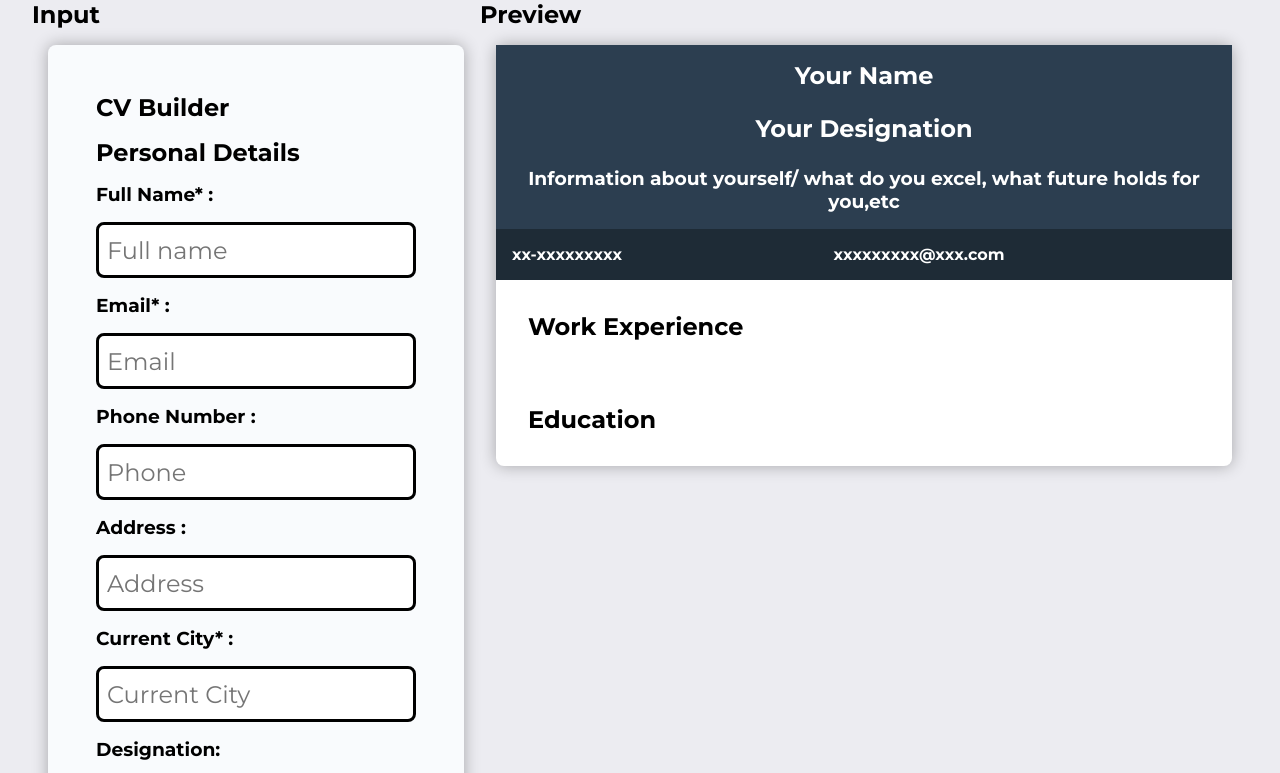
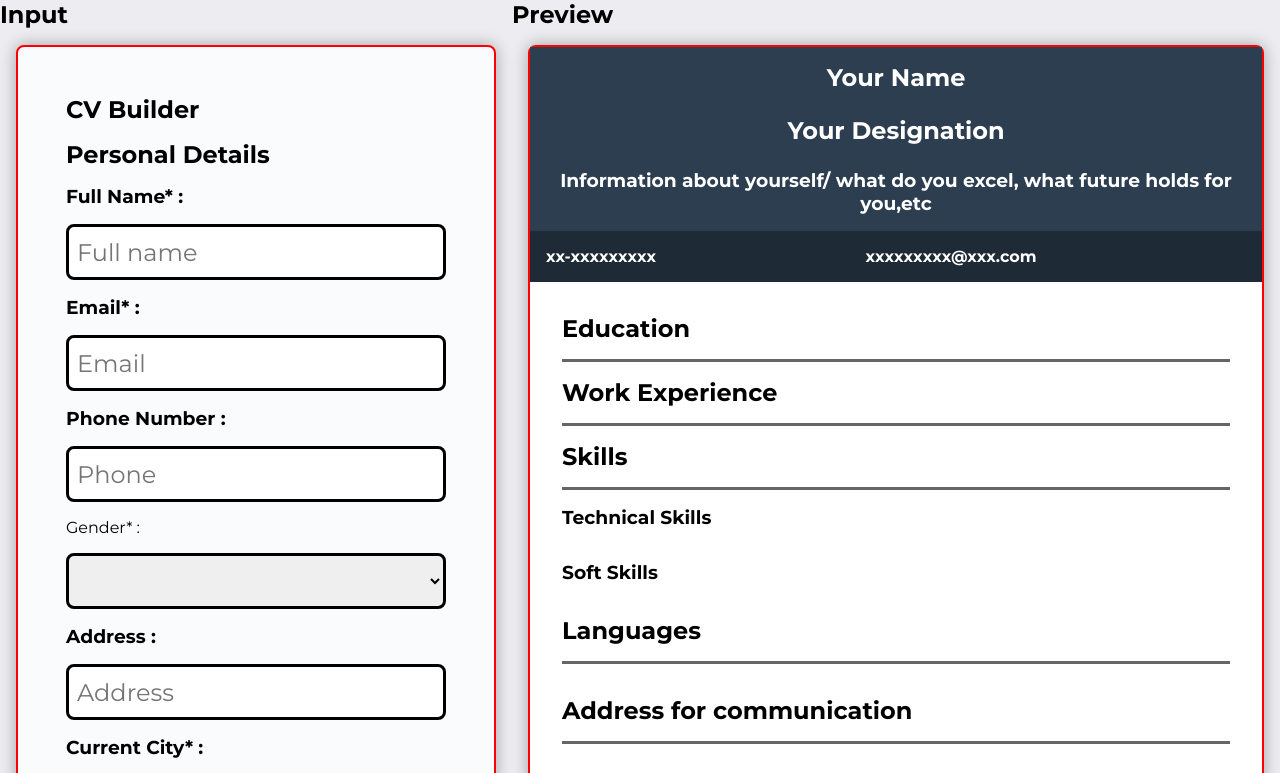
Before and after one commit to madhavjari/cv-application, a React (Vite) app: page / in a window 1280 px wide. Shown: the top 773 px of the page. Built offline with nearby package versions, Linux system fonts and the light colour scheme.

Commit message:
Added gender, rendered everthing in cv preview

```diff
--- a/src/App.css
+++ b/src/App.css
@@ -1,5 +1,5 @@
 .input {
-  width: 35%;
+  width: 40%;
 }
 
 .output {
@@ -13,6 +13,15 @@
   display: grid;
   border-radius: 0.5rem;
   box-shadow: 0 0 1rem rgba(0, 0, 0, 0.3);
+  border: 2px solid red;
+  box-sizing: border-box;
+}
+
+.line {
+  border: none;
+  border-bottom: 3px solid #666;
+  height: 0;
+  width: 100%;
 }
 
 .input-forms {
@@ -44,16 +53,21 @@
   background-color: #1e2b36;
 }
 
-.work,
-.education {
-  padding: 2rem;
-  width: 70%;
+ul {
+  padding-left: 2rem;
 }
 
-.work-render,
-.education-render {
-  margin-top: 1rem;
-  margin-bottom: 1rem;
+ul > h3 {
+  font-weight: 400;
+}
+
+article {
+  padding: 2rem;
+  display: grid;
+  gap: 1rem;
+}
+
+article > * {
   display: grid;
   gap: 1rem;
 }
@@ -72,9 +86,3 @@
 .year {
   color: grey;
 }
-/*
-.name,
-.designation {
-  text-align: center;
-  margin-bottom: 1.5rem;
-} */
--- a/src/App.jsx
+++ b/src/App.jsx
@@ -13,6 +13,9 @@ export default function App() {
     personal: {},
     work: [],
     education: [],
+    techSkills: [],
+    softSkills: [],
+    languages: [],
   });
   const sectionStyle = {
     display: "flex",
@@ -26,8 +29,8 @@ export default function App() {
           <Personal cvData={cvData} setCvData={setCvData} />
           <Education cvData={cvData} setCvData={setCvData} />
           <WorkExperience cvData={cvData} setCvData={setCvData} />
-          <Skills />
-          <Language />
+          <Skills cvData={cvData} setCvData={setCvData} />
+          <Language cvData={cvData} setCvData={setCvData} />
         </div>
       </div>
       <div className="output">
--- a/src/components/Cvpreview.jsx
+++ b/src/components/Cvpreview.jsx
@@ -66,43 +66,79 @@ function EducationRender({ educationData }) {
   );
 }
 
+function ListRender({ items }) {
+  return (
+    <ul>
+      {items.map((item) => {
+        return (
+          <h3>
+            <li key={item.id}>{item}</li>
+          </h3>
+        );
+      })}
+    </ul>
+  );
+}
+
 export default function CvPreview({ cvData }) {
   return (
     <>
       <div className="cv-header">
-        <h1 className="name">
-          {cvData.personal.name ? cvData.personal.name : "Your Name"}
-        </h1>
-        <h2 className="designation">
+        <h1>{cvData.personal.name ? cvData.personal.name : "Your Name"}</h1>
+        <h2>
           {cvData.personal.designation
             ? cvData.personal.designation
             : "Your Designation"}
         </h2>
-        <h3 className="about-me">
+        <h3>
           {cvData.personal.aboutMe
             ? cvData.personal.aboutMe
             : "Information about yourself/ what do you excel, what future holds for you,etc"}
         </h3>
       </div>
       <div className="cv-navbar">
-        <h4 className="phone">
+        <h4>
           {cvData.personal.phone ? cvData.personal.phone : "xx-xxxxxxxxx"}
         </h4>
-        <h4 className="email">
+        <h4>
           {cvData.personal.email ? cvData.personal.email : "xxxxxxxxx@xxx.com"}
         </h4>
-        <h4 className="city">
+        <h4>
           {cvData.personal.currentCity ? cvData.personal.currentCity : ""}
         </h4>
+        {cvData.personal.gender ? <h4>{cvData.personal.gender}</h4> : null}
       </div>
-      <div className="work">
-        <h2>Work Experience</h2>
-        <WorkRender workData={cvData.work} />
-      </div>
-      <div className="education">
-        <h2>Education</h2>
-        <EducationRender educationData={cvData.education} />
-      </div>
+      <article>
+        <div className="education">
+          <h2>Education</h2>
+          <div className="line"></div>
+          <EducationRender educationData={cvData.education} />
+        </div>
+        <div className="work">
+          <h2>Work Experience</h2>
+          <div className="line"></div>
+          <WorkRender workData={cvData.work} />
+        </div>
+        <div className="skills">
+          <h2>Skills</h2>
+          <div className="line"></div>
+          <h3>Technical Skills</h3>
+          <ListRender items={cvData.techSkills} />
+          <h3>Soft Skills</h3>
+          <ListRender items={cvData.softSkills} />
+        </div>
+
+        <div className="languages">
+          <h2>Languages</h2>
+          <div className="line"></div>
+          <ListRender items={cvData.languages} />
+        </div>
+        <div className="personal-address">
+          <h2>Address for communication</h2>
+          <div className="line"></div>
+          <h3>{cvData.personal.address}</h3>
+        </div>
+      </article>
     </>
   );
 }
--- a/src/components/Education.jsx
+++ b/src/components/Education.jsx
@@ -40,9 +40,9 @@ function EducationFormRender({ educationForm }) {
     <>
       {educationForm.map((form) => {
         return (
-          <ul key={form.id}>
+          <li key={form.id}>
             <FormData details={form.details} />
-          </ul>
+          </li>
         );
       })}
     </>
--- a/src/components/Language.jsx
+++ b/src/components/Language.jsx
@@ -4,19 +4,21 @@ function LanguageList({ languages }) {
   return (
     <>
       {languages.map((language) => {
-        return <li key={language.id}>{language.name}</li>;
+        return <li key={language.id}>{language}</li>;
       })}
     </>
   );
 }
 
-export default function Language() {
+export default function Language({ cvData, setCvData }) {
   const [showForm, setShowForm] = useState(false);
-  const [languages, setLanguages] = useState([]);
   const [nextId, setNextId] = useState(1);
 
   const handleLanguageChange = (language) => {
-    setLanguages((prevLang) => [...prevLang, { id: nextId, name: language }]);
+    setCvData((prevData) => ({
+      ...prevData,
+      languages: [...prevData.languages, language],
+    }));
     setNextId(nextId + 1);
     setShowForm(false);
   };
@@ -29,7 +31,9 @@ export default function Language() {
     <>
       <h2>Language</h2>
       <button onClick={showFormChange}>Add a Language</button>
-      {languages.length !== 0 ? <LanguageList languages={languages} /> : null}
+      {cvData.languages.length !== 0 ? (
+        <LanguageList languages={cvData.languages} />
+      ) : null}
       {showForm ? <LanguageForm onAddLanguage={handleLanguageChange} /> : null}
     </>
   );
--- a/src/components/Personal-info.jsx
+++ b/src/components/Personal-info.jsx
@@ -18,6 +18,7 @@ export default function Personal({ cvData, setCvData }) {
         name: "",
         email: "",
         phone: "",
+        gender: "",
         address: "",
         currentCity: "",
         designation: "",
@@ -39,7 +40,7 @@ export default function Personal({ cvData, setCvData }) {
           placeholder="Full name"
           id="name"
           onChange={handleChange}
-          value={personalData.name}
+          value={personalData.name || ""}
           required
         />
         <label htmlFor="email">
@@ -50,7 +51,7 @@ export default function Personal({ cvData, setCvData }) {
           name="email"
           placeholder="Email"
           id="email"
-          value={personalData.email}
+          value={personalData.email || ""}
           onChange={handleChange}
           required
         />
@@ -62,9 +63,22 @@ export default function Personal({ cvData, setCvData }) {
           name="phone"
           placeholder="Phone"
           id="phone"
-          value={personalData.phone}
+          value={personalData.phone || ""}
           onChange={handleChange}
         />
+        <label htmlFor="gender">Gender* :</label>
+        <select
+          name="gender"
+          id="gender"
+          onChange={handleChange}
+          value={personalData.gender}
+          required
+        >
+          <option value=""></option>
+          <option value="Male">Male</option>
+          <option value="Female">Female</option>
+          <option value="">Prefer not to respond</option>
+        </select>
         <label htmlFor="address">
           <h3>Address :</h3>
         </label>
@@ -73,7 +87,7 @@ export default function Personal({ cvData, setCvData }) {
           name="address"
           placeholder="Address"
           id="address"
-          value={personalData.address}
+          value={personalData.address || ""}
           onChange={handleChange}
         />
         <label htmlFor="current-city">
@@ -84,7 +98,7 @@ export default function Personal({ cvData, setCvData }) {
           name="currentCity"
           placeholder="Current City"
           id="current-city"
-          value={personalData.currentCity}
+          value={personalData.currentCity || ""}
           onChange={handleChange}
           required
         />
@@ -96,7 +110,7 @@ export default function Personal({ cvData, setCvData }) {
           name="designation"
           placeholder="Designation"
           id="designation"
-          value={personalData.designation}
+          value={personalData.designation || ""}
           onChange={handleChange}
           required
         />
@@ -108,7 +122,7 @@ export default function Personal({ cvData, setCvData }) {
           name="aboutMe"
           placeholder="About me"
           id="about-me"
-          value={personalData.aboutMe}
+          value={personalData.aboutMe || ""}
           onChange={handleChange}
           required
         />
--- a/src/components/Skills.jsx
+++ b/src/components/Skills.jsx
@@ -1,20 +1,10 @@
 import { useState } from "react";
 
-function TechSkillList({ techSkills }) {
+function SkillList({ skills }) {
   return (
     <>
-      {techSkills.map((skill) => {
-        return <li key={skill.id}>{skill.name}</li>;
-      })}
-    </>
-  );
-}
-
-function SoftSkillList({ softSkills }) {
-  return (
-    <>
-      {softSkills.map((skill) => {
-        return <li key={skill.id}>{skill.name}</li>;
+      {skills.map((skill) => {
+        return <li key={skill.id}>{skill}</li>;
       })}
     </>
   );
@@ -46,7 +36,7 @@ function SkillForm({ onSkillChange }) {
   );
 }
 
-export default function Skills() {
+export default function Skills({ cvData, setCvData }) {
   const [showFormTech, setShowFormTech] = useState(false);
   const [showFormSoft, setShowFormSoft] = useState(false);
   const changeShowFormTech = () => {
@@ -57,42 +47,39 @@ export default function Skills() {
     setShowFormSoft(true);
   };
 
-  const [techSkills, setTechSkills] = useState([]);
   const [techNextId, setTechNextId] = useState(1);
-  const [softSkills, setSoftSkills] = useState([]);
   const [softNextId, setSoftNextId] = useState(1);
 
   const addTechSkill = (skill) => {
-    setTechSkills((prevSkill) => [
-      ...prevSkill,
-      { id: techNextId, name: skill },
-    ]);
+    setCvData((prevData) => ({
+      ...prevData,
+      techSkills: [...prevData.techSkills, skill],
+    }));
     setTechNextId(techNextId + 1);
     setShowFormTech(false);
   };
 
   const addSoftSkill = (skill) => {
-    setSoftSkills((prevSkill) => [
-      ...prevSkill,
-      { id: softNextId, name: skill },
-    ]);
+    setCvData((prevData) => ({
+      ...prevData,
+      softSkills: [...prevData.softSkills, skill],
+    }));
     setSoftNextId(softNextId + 1);
     setShowFormSoft(false);
   };
-
   return (
     <>
       <h2>Skills</h2>
       <h3>Technical Skills:</h3>
       <button onClick={changeShowFormTech}>Add Skill</button>
-      {techSkills.length !== 0 ? (
-        <TechSkillList techSkills={techSkills} />
+      {cvData.techSkills.length !== 0 ? (
+        <SkillList skills={cvData.techSkills} />
       ) : null}
       {showFormTech ? <SkillForm onSkillChange={addTechSkill} /> : null}
       <h3>Soft Skills</h3>
       <button onClick={changeShowFormSoft}>Add Skill</button>
-      {softSkills.length !== 0 ? (
-        <SoftSkillList softSkills={softSkills} />
+      {cvData.softSkills.length !== 0 ? (
+        <SkillList skills={cvData.softSkills} />
       ) : null}
       {showFormSoft ? <SkillForm onSkillChange={addSoftSkill} /> : null}
     </>
```
